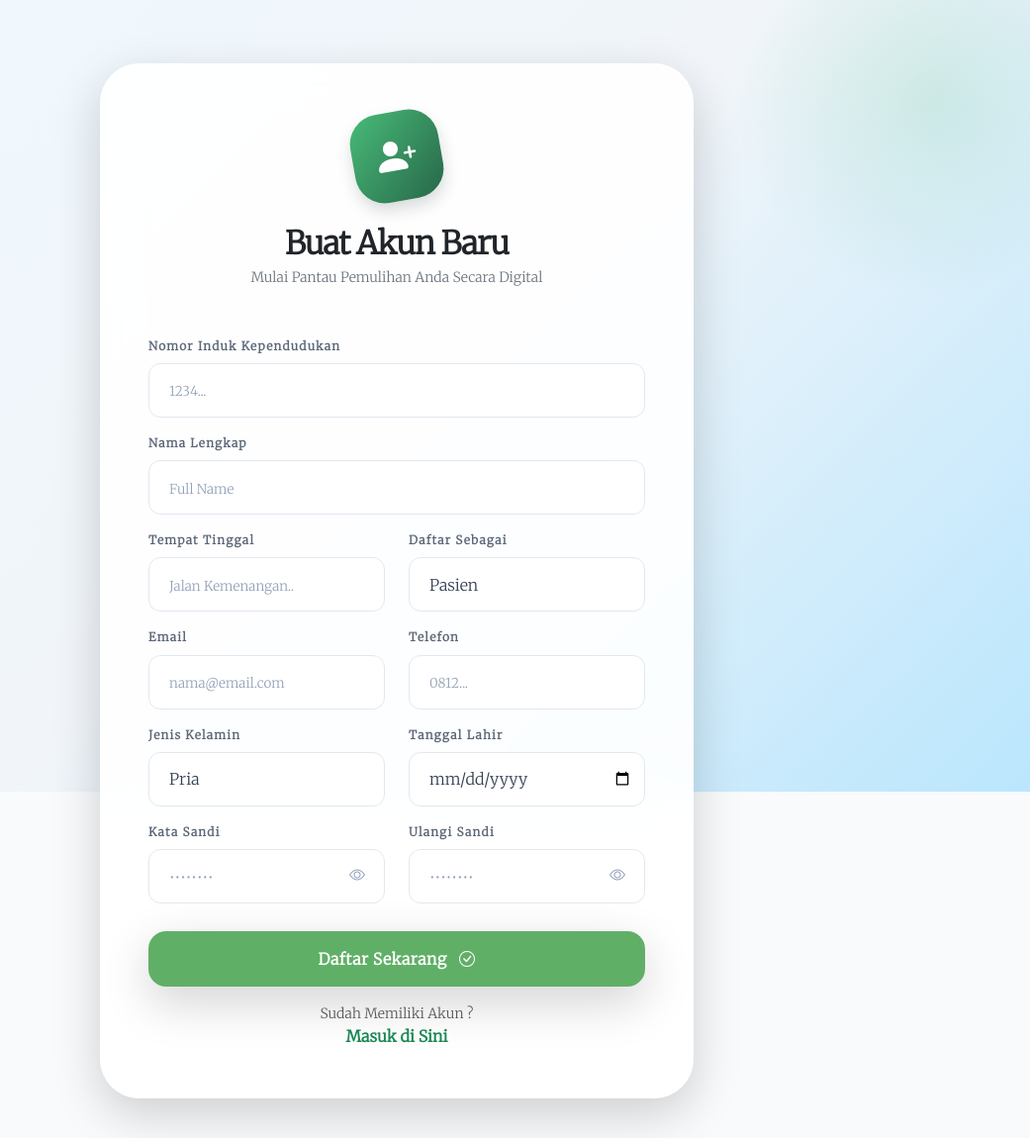
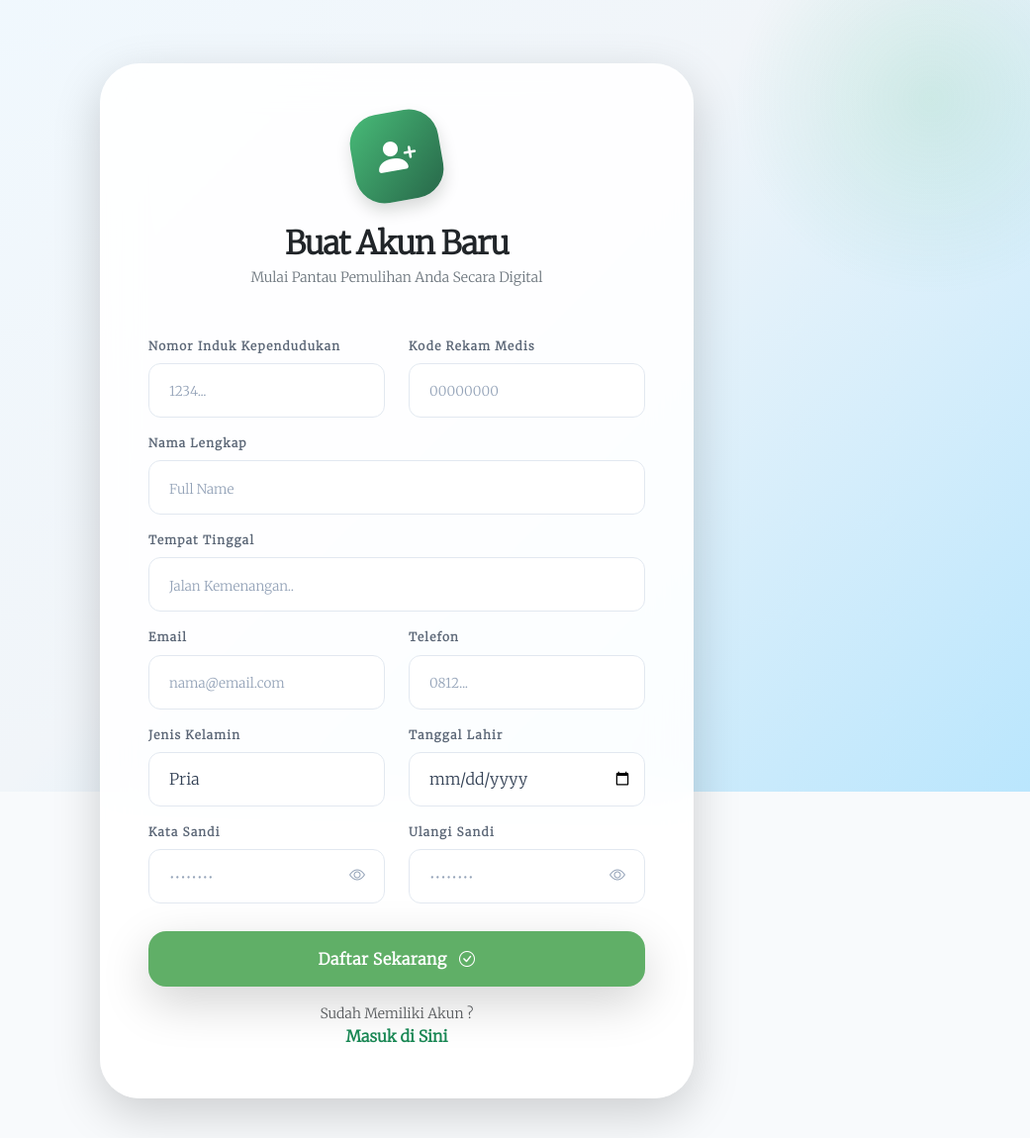
Before and after one commit to Intelira/Init, a CodeIgniter app: page /index.php/auth/register in a window 1280 px wide. Shown: the top 1150 px of the page at 99% size, without its empty margins (239-1280 px from the left). Run offline with CodeIgniter, Linux system fonts and the light colour scheme; some libraries are stand-ins or nearby versions.

Commit message:
Mi Ayam Komplit

```diff
--- a/application/models/Auth_model.php
+++ b/application/models/Auth_model.php
@@ -56,7 +56,7 @@ class Auth_model extends CI_Model {
     // Del Kata Sandi
     unset($data['password']);
     // Tabel Patients
-    $data['kode'] = $userKey;
+    $data['kode'] = $userKey; $data['roleKey'] = 3;
     $this->db->insert('patients', $data);
     $this->db->trans_complete();
     return $this->db->trans_status();
--- a/application/views/auth/register.php
+++ b/application/views/auth/register.php
@@ -25,9 +25,14 @@
       <form action="<?php echo base_url('auth/publish'); ?>" method="POST" id="registerForm">
         <div class="row g-4">
           <!-- Nomor Induk Kependudukan -->
-          <div class="col-md-12">
+          <div class="col-md-6">
             <label class="form-label-fancy">Nomor Induk Kependudukan</label>
             <input type="text" name="nik" class="form-control fancy-input" id="regNik" placeholder="1234..." required>
+          </div>
+          <!-- Kode Rekam Medis -->
+          <div class="col-md-6">
+            <label class="form-label-fancy">Kode Rekam Medis</label>
+            <input type="text" name="mrn" class="form-control fancy-input" id="regMrn" placeholder="00000000" required>
           </div>
           <!-- Full Nama -->
           <div class="col-md-12">
@@ -35,16 +40,9 @@
             <input type="text" name="fullname" class="form-control fancy-input" id="regName" placeholder="Full Name" required>
           </div>
           <!-- Alamat -->
-          <div class="col-md-6">
+          <div class="col-md-12">
             <label class="form-label-fancy">Tempat Tinggal</label>
             <input type="text" name="alamat" id="alamat" class="form-control fancy-input" placeholder="Jalan Kemenangan.." required>
-          </div>
-          <!-- Alamat -->
-          <div class="col-md-6">
-            <label class="form-label-fancy">Daftar Sebagai</label>
-            <select name="roleKey" id="roleKey" name="roleKey" class="form-control fancy-input">
-              <option value="3">Pasien</option>
-            </select>
           </div>
           <!-- Electronic Mail -->
           <div class="col-md-6">
--- a/application/views/layout/menu.php
+++ b/application/views/layout/menu.php
@@ -40,7 +40,7 @@
 
     <?php if (permissible('app', 'readable')) { ?>
     <!-- App / Pengaturan -->
-    <a href="<?php echo base_url('app'); ?>" class="nav-link nav-item-float flex-fill <?php echo ($segment == 'app') ? 'text-primary active' : 'text-secondary'; ?>">
+    <a href="<?php echo base_url('app'); ?>" class="nav-link nav-item-float flex-fill <?php echo ($segment == 'app') ? 'text-primary active' : 'text-secondary'; ?>" style="display:none">
       <i class="bi bi-gear-fill fs-5"></i>
       <div class="nav-text">Aplikasi</div>
     </a>
--- a/application/views/pasien/insert.php
+++ b/application/views/pasien/insert.php
@@ -3,7 +3,7 @@
 <link rel="stylesheet" href="<?= base_url('assets/css/profile.css'); ?>">
 
 <div class="profile-page">
-  <form method="post" action="<?= base_url('profile/publish'); ?>" id="profileForm">
+  <form method="post" action="<?= base_url('auth/register'); ?>" id="profileForm">
     <section class="section">
       <div class="section-head">
         <div class="section-head-left">
```
Also changed, not shown: application/views/pasien/detail.php (+5 -5 lines).
